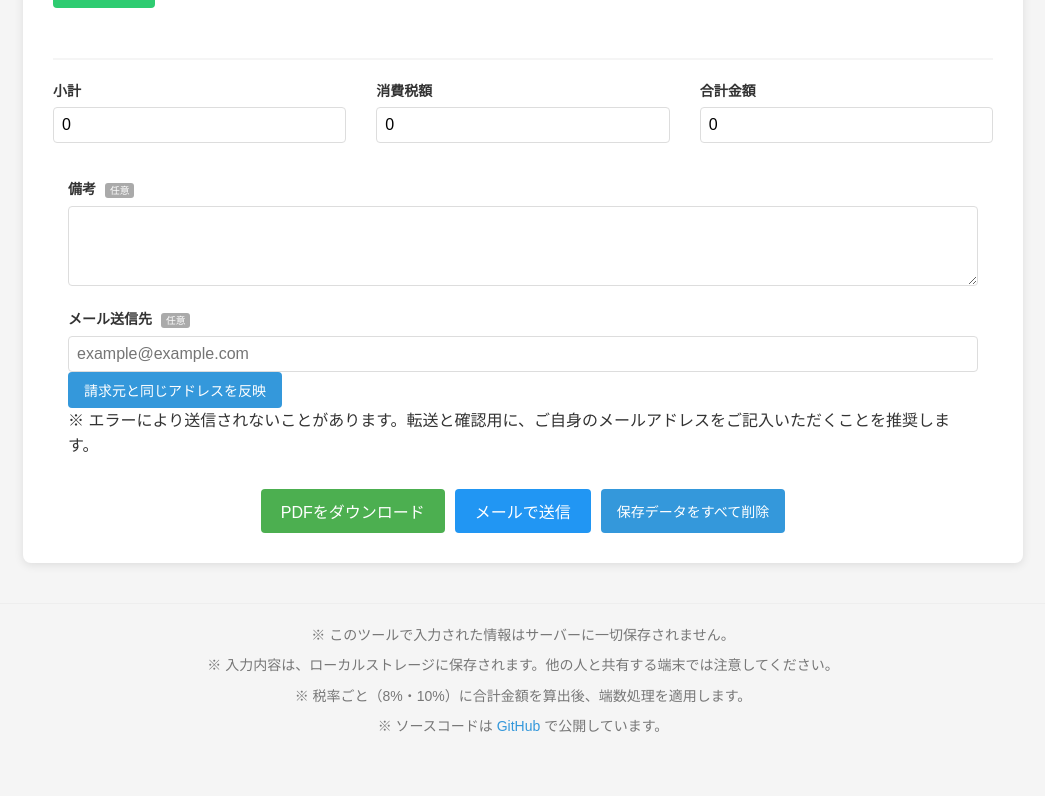
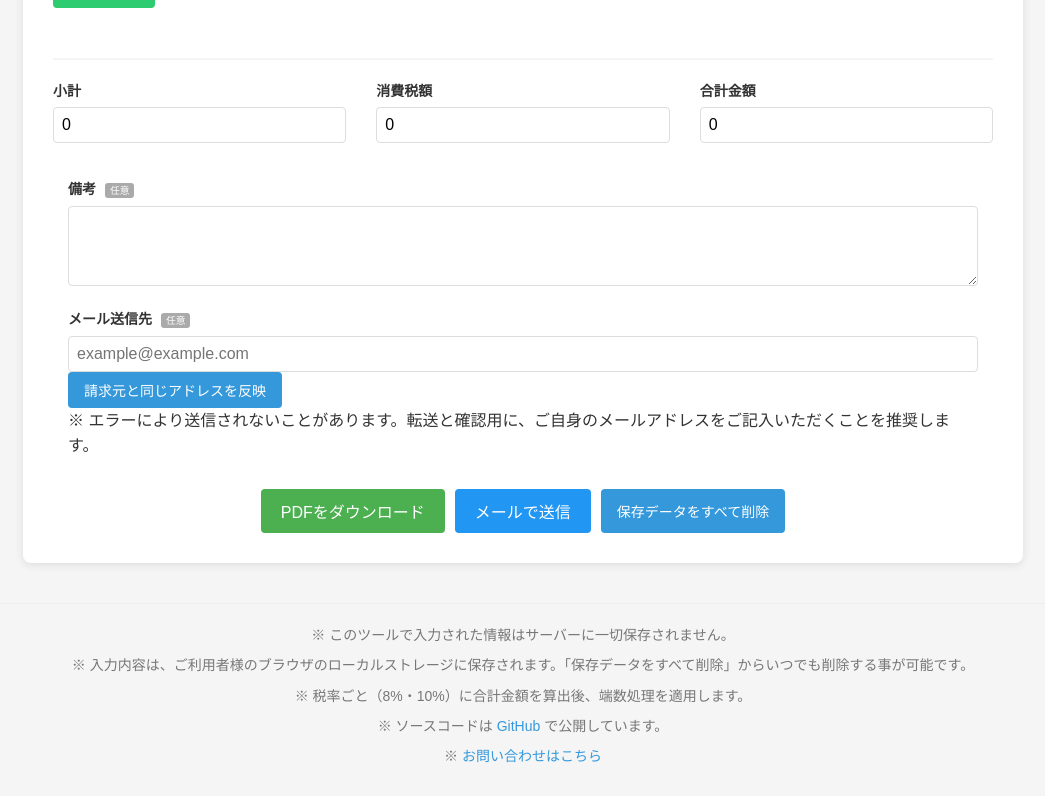
Before and after one commit to akira1110/invoice-web2, a React (Create React App) app: page / in a window 1280 px wide. Shown: the part 1212-2008 px from the top of the page, without its empty margins (117-1162 px from the left). Before the commit the page ends 1977 px from the top, so only its background shows below. Built offline with nearby package versions, Linux system fonts and the light colour scheme.

Commit message:
お問い合わせフォーム設置

```diff
--- a/src/App.js
+++ b/src/App.js
@@ -1851,9 +1851,10 @@ ${invoice.company.name}`
       </div>
       <div className="footer-notice">
         <p>※ このツールで入力された情報はサーバーに一切保存されません。</p>
-        <p>※ 入力内容は、ローカルストレージに保存されます。他の人と共有する端末では注意してください。</p>
+        <p>※ 入力内容は、ご利用者様のブラウザのローカルストレージに保存されます。「保存データをすべて削除」からいつでも削除する事が可能です。</p>
         <p>※ 税率ごと（8%・10%）に合計金額を算出後、端数処理を適用します。</p>
         <p>※ ソースコードは <a href="https://github.com/akira1110/invoice-web2" target="_blank" rel="noopener noreferrer">GitHub</a> で公開しています。</p>
+        <p>※ <a href="https://forms.gle/obWsz4eEiahJZ5PH9" target="_blank" rel="noopener noreferrer">お問い合わせはこちら</a></p>
       </div>
     </div>
   );
```
